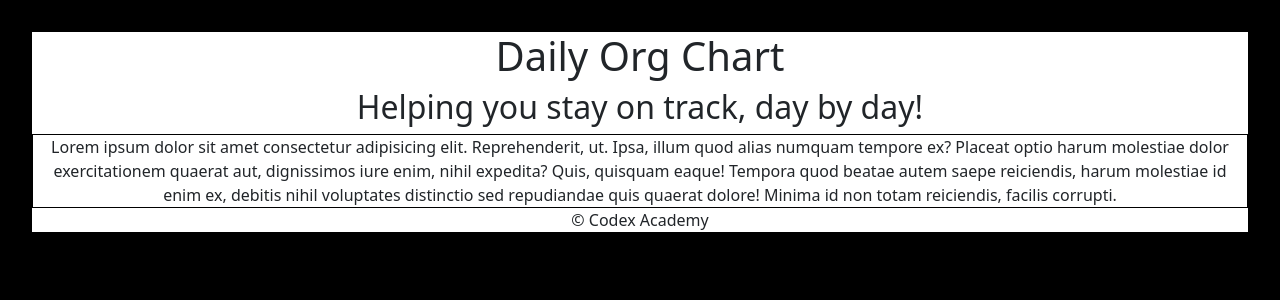
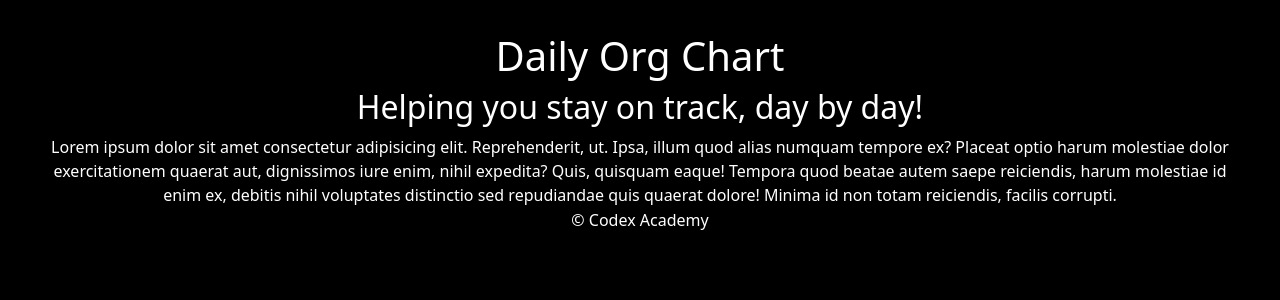
Before and after one commit to jyoung57/daily-org-chart, a React (Vite) app: page / in a window 1280 px wide. Shown: the top 300 px of the page. Built offline with nearby package versions, Linux system fonts and the light colour scheme; the HTML template or start-up script is replaced by a standard one.

Commit message:
added date/time stamp functionality, but testing

```diff
--- a/src/App.jsx
+++ b/src/App.jsx
@@ -1,16 +1,27 @@
+import { useState } from 'react';
+import 'bootstrap/dist/css/bootstrap.min.css';
 import './styles/App.css';
+
 import Header from './components/Header';
 import Main from './components/Main';
 import Footer from './components/Footer';
-import 'bootstrap/dist/css/bootstrap.min.css';
 
 
 function App() {
+
+  const [taskData, setTaskData] = useState ([])
+
+  function Task(date){
+    this.date = date;
+    // Will use this to create task description
+    this.type = "";
+  }
+
   return (
     <>
       <Header />
 
-      <Main />
+      <Main taskData={taskData}/>
 
       <Footer />
     </>
```
